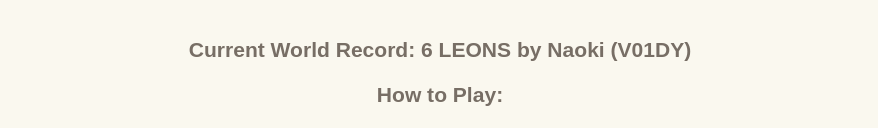
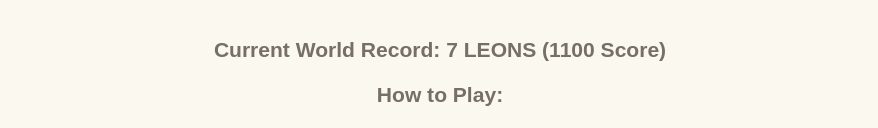
Before and after one commit to leoniscooler/LEON, a plain HTML site: page index.html in a window 1280 px wide. Shown: the part 477-605 px from the top of the page, without its empty margins (200-1078 px from the left). Drawn offline with Linux system fonts and the light colour scheme.

Commit message:
index.html

```diff
--- a/index.html
+++ b/index.html
@@ -90,7 +90,7 @@
 
     <!-- Game Instructions -->
     <div id="instructions">
-        <h3>Current World Record: 6 LEONS by Naoki (V01DY)</h3>
+        <h3>Current World Record: 7 LEONS (1100 Score)</h3>
         <h3>How to Play:</h3>
         <p>
             1. Use the arrow keys to play
```
